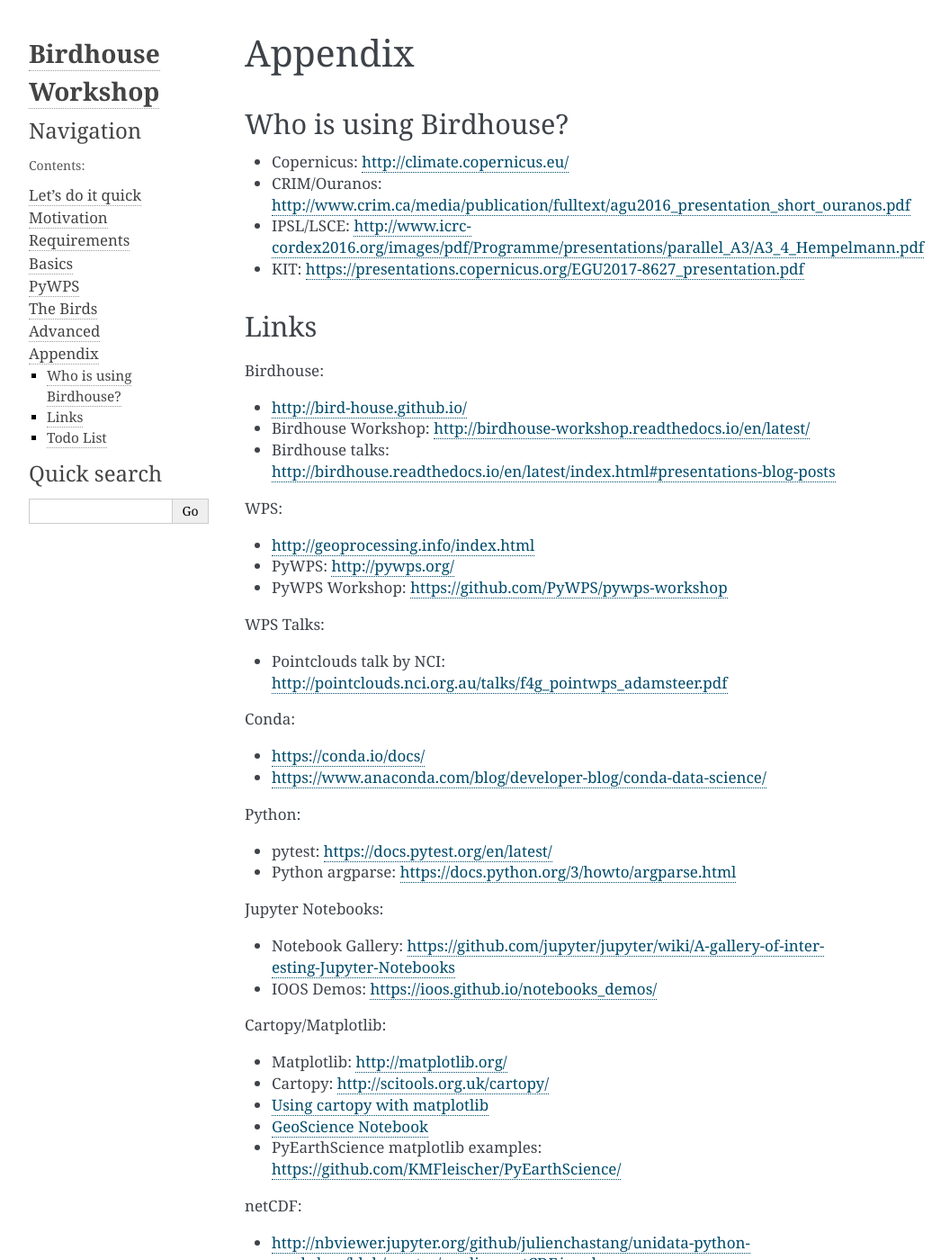
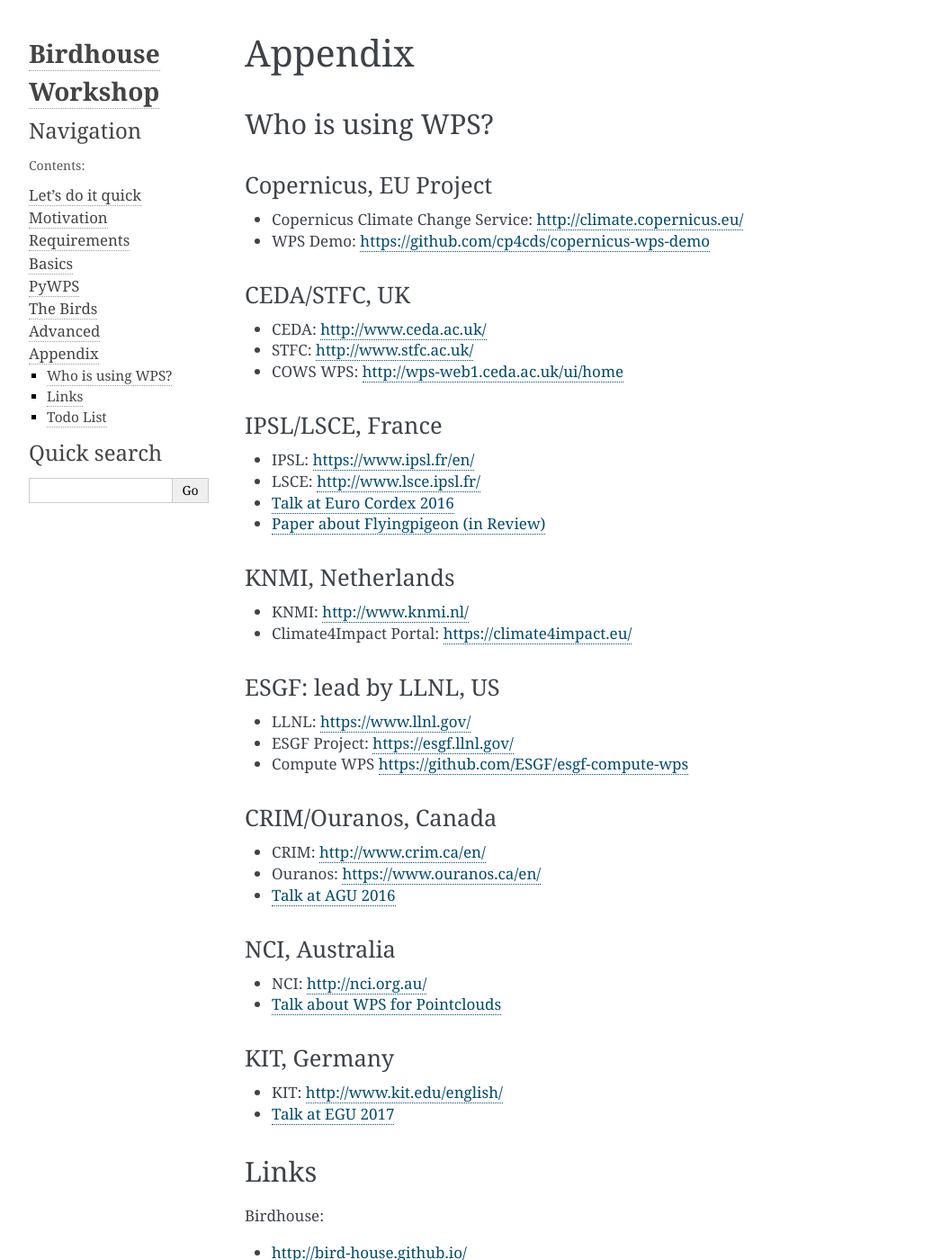
Before and after one commit to bird-house/birdhouse-workshop, a Sphinx documentation site: the page built from docs/source/appendix.rst, in a window 1280 px wide and 1400 px high. Shown: the whole window at 90% size, without its empty margins (148-1204 px from the left). Built offline with Sphinx 7.4.7, drawn with Linux system fonts in a browser that asks for light colours; some of the changed text lies outside the part shown.

Commit message:
update links

```diff
--- a/docs/source/appendix.rst
+++ b/docs/source/appendix.rst
@@ -3,13 +3,62 @@
 Appendix
 ========
 
-Who is using Birdhouse?
------------------------
+Who is using WPS?
+-----------------
 
-* Copernicus: http://climate.copernicus.eu/
-* CRIM/Ouranos: http://www.crim.ca/media/publication/fulltext/agu2016_presentation_short_ouranos.pdf
-* IPSL/LSCE: http://www.icrc-cordex2016.org/images/pdf/Programme/presentations/parallel_A3/A3_4_Hempelmann.pdf
-* KIT: https://presentations.copernicus.org/EGU2017-8627_presentation.pdf
+Copernicus, EU Project
+######################
+
+* Copernicus Climate Change Service: http://climate.copernicus.eu/
+* WPS Demo: https://github.com/cp4cds/copernicus-wps-demo
+
+CEDA/STFC, UK
+##############
+
+* CEDA: http://www.ceda.ac.uk/
+* STFC: http://www.stfc.ac.uk/
+* COWS WPS: http://wps-web1.ceda.ac.uk/ui/home
+
+IPSL/LSCE, France
+#################
+
+* IPSL: https://www.ipsl.fr/en/
+* LSCE: http://www.lsce.ipsl.fr/
+* `Talk at Euro Cordex 2016 <http://www.icrc-cordex2016.org/images/pdf/Programme/presentations/parallel_A3/A3_4_Hempelmann.pdf>`_
+* `Paper about Flyingpigeon (in Review) <https://hal.archives-ouvertes.fr/hal-01375615>`_
+
+KNMI, Netherlands
+#################
+
+* KNMI: http://www.knmi.nl/
+* Climate4Impact Portal: https://climate4impact.eu/
+
+ESGF: lead by LLNL, US
+######################
+
+* LLNL: https://www.llnl.gov/
+* ESGF Project: https://esgf.llnl.gov/
+* Compute WPS https://github.com/ESGF/esgf-compute-wps
+
+CRIM/Ouranos, Canada
+####################
+
+* CRIM: http://www.crim.ca/en/
+* Ouranos: https://www.ouranos.ca/en/
+* `Talk at AGU 2016 <http://www.crim.ca/media/publication/fulltext/agu2016_presentation_short_ouranos.pdf>`_
+
+NCI, Australia
+##############
+
+* NCI: http://nci.org.au/
+* `Talk about WPS for Pointclouds <http://pointclouds.nci.org.au/talks/f4g_pointwps_adamsteer.pdf>`_
+
+KIT, Germany
+############
+
+* KIT: http://www.kit.edu/english/
+* `Talk at EGU 2017 <https://presentations.copernicus.org/EGU2017-8627_presentation.pdf>`_
+
 
 Links
 -----
@@ -25,10 +74,6 @@
 * http://geoprocessing.info/index.html
 * PyWPS: http://pywps.org/
 * PyWPS Workshop: https://github.com/PyWPS/pywps-workshop
-
-WPS Talks:
-
-* Pointclouds talk by NCI: http://pointclouds.nci.org.au/talks/f4g_pointwps_adamsteer.pdf
 
 Conda:
 
```
